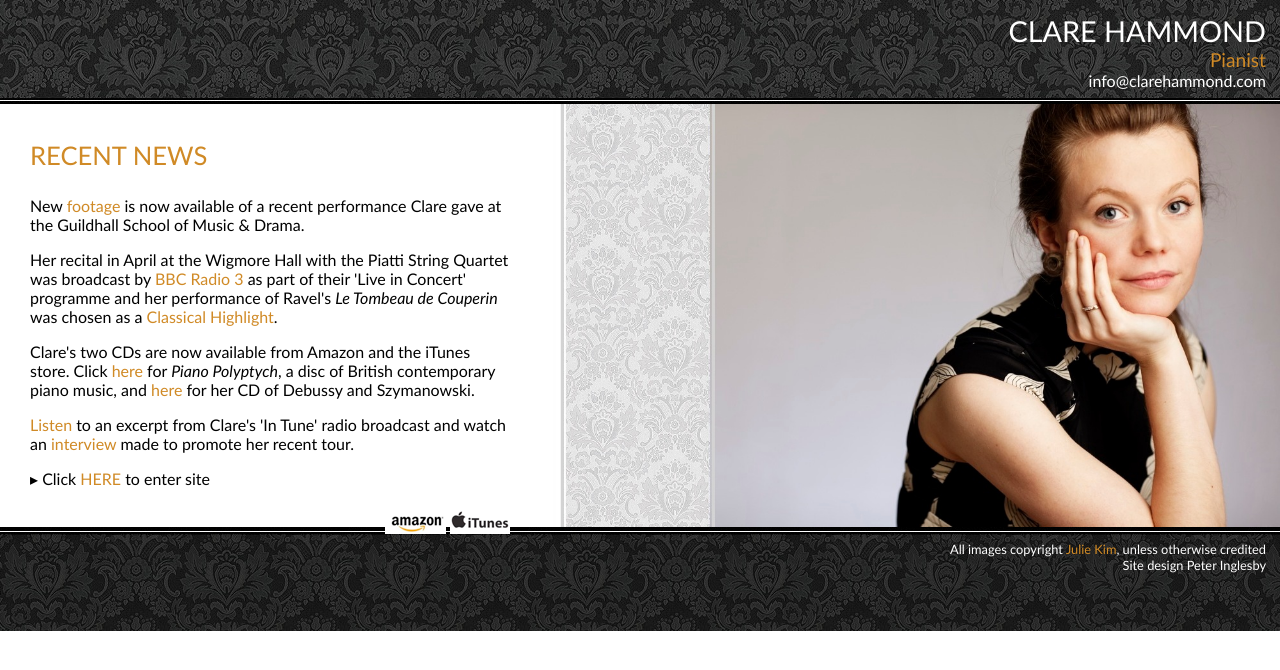
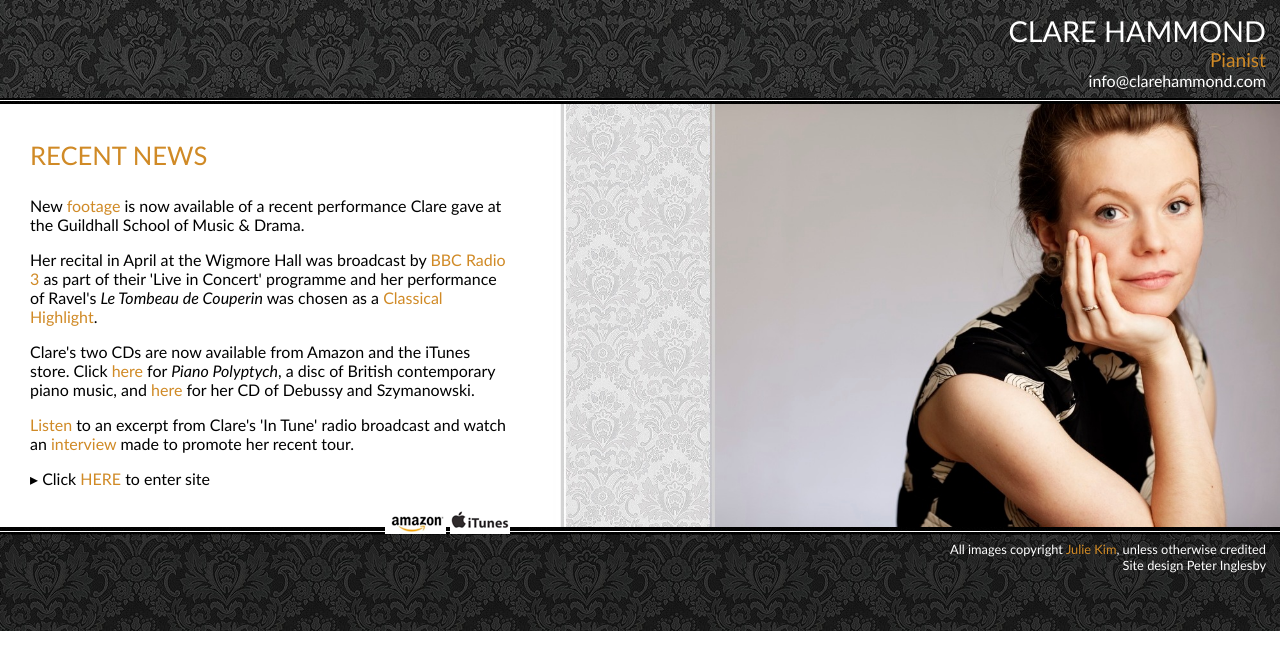
Before and after one commit to hammonc/clarehammond.com, a Jekyll site: the page built from index.html, in a window 1280 px wide. Shown: the top 670 px of the page. Built offline with Jekyll 4.4.1, drawn with Linux system fonts in a browser that asks for light colours.

Commit message:
index abbreviation

```diff
--- a/index.html
+++ b/index.html
@@ -11,7 +11,7 @@ layout: with-header-and-footer
 
     <p>New <a href="http://www.clarehammond.com/guildhall.html" target="_blank">footage</a> is now available of a recent performance Clare gave at the Guildhall School of Music & Drama.</p>
 
-    <p>Her recital in April at the Wigmore Hall with the Piatti String Quartet was broadcast by <a href="http://www.bbc.co.uk/radio3/"target="_blank">BBC Radio 3</a> as part of their 'Live in Concert' programme and her performance of Ravel's <em>Le Tombeau de Couperin</em> was chosen as a <a href="http://www.clarehammond.com/live-in-concert.html"target="_blank">Classical Highlight</a>.</p>
+    <p>Her recital in April at the Wigmore Hall was broadcast by <a href="http://www.bbc.co.uk/radio3/"target="_blank">BBC Radio 3</a> as part of their 'Live in Concert' programme and her performance of Ravel's <em>Le Tombeau de Couperin</em> was chosen as a <a href="http://www.clarehammond.com/live-in-concert.html"target="_blank">Classical Highlight</a>.</p>
 
     <p>Clare's two CDs are now available from Amazon and the iTunes store. Click <a href="http://www.amazon.co.uk/Piano-Polyptych-Julian-Anderson-Hellawell/dp/B006JFZU3W" target="_blank">here</a> for <em>Piano Polyptych</em>, a disc of British contemporary piano music, and <a href="http://www.amazon.co.uk/Future-Classics/dp/B007FG5TNK/ref=sr_1_cc_1?s=aps&ie=UTF8&qid=1340357235&sr=1-1-catcorr" target="_blank">here</a> for her CD of Debussy and Szymanowski.</p>
 
```
